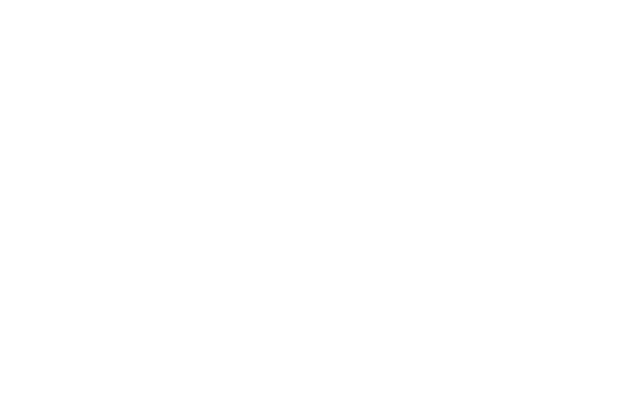
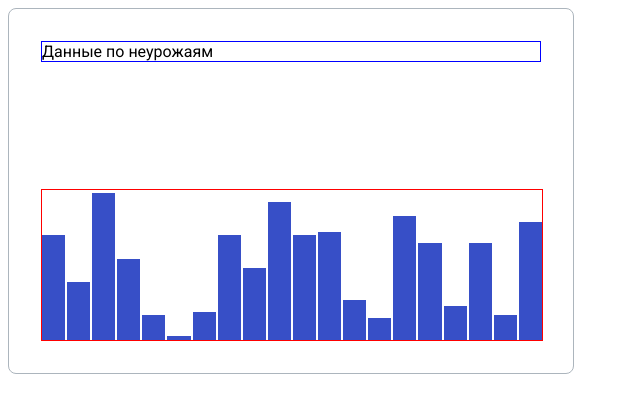
Before and after one commit to js-tasks-ru/htmlcss-20220414_phpwork, a website: page 04-lection2/01-histogram/index.html in a window 1280 px wide. Shown: the whole page, without its empty margins (0-640 px from the left). Drawn offline with Linux system fonts and the light colour scheme.

Commit message:
step 1 of lection2 task1 (histogram)

```diff
--- a/04-lection2/01-histogram/histogram.css
+++ b/04-lection2/01-histogram/histogram.css
@@ -0,0 +1,35 @@
+.histogram {
+    width: 500px;
+    height: 300px;
+    border: 1px solid var(--grey-3);
+    border-radius: 8px;
+    padding: 2em;
+
+    display: flex;
+    flex-direction: column;
+    justify-content: space-between;
+}
+
+.histogram__title {
+    border: 1px solid blue;
+}
+
+.histogram__box {
+    display: flex;
+    justify-content: space-between;
+    align-items: flex-end;
+    height: 150px;
+    width: 100%;
+    border: 1px solid red;
+}
+
+.histogram__item {
+    height: var(--hvalue);
+    flex-basis: 100%;
+    margin-right: 2px;
+    background-color: var(--blue);
+}
+
+.histogram__item:last-of-type {
+    margin-right: 0;
+}
--- a/04-lection2/01-histogram/index.html
+++ b/04-lection2/01-histogram/index.html
@@ -6,6 +6,33 @@
         <link rel="stylesheet" href="./histogram.css">
     </head>
     <body>
+        <div class="histogram">
+            <div class="histogram__title">
+                Данные по неурожаям
+            </div>
 
+            <div class="histogram__box">
+                <div class="histogram__item" style="--hvalue: 70%;"></div>
+                <div class="histogram__item" style="--hvalue: 39%;"></div>
+                <div class="histogram__item" style="--hvalue: 98%;"></div>
+                <div class="histogram__item" style="--hvalue: 54%;"></div>
+                <div class="histogram__item" style="--hvalue: 17%;"></div>
+                <div class="histogram__item" style="--hvalue: 3%;"></div>
+                <div class="histogram__item" style="--hvalue: 19%;"></div>
+                <div class="histogram__item" style="--hvalue: 70%;"></div>
+                <div class="histogram__item" style="--hvalue: 48%;"></div>
+                <div class="histogram__item" style="--hvalue: 92%;"></div>
+                <div class="histogram__item" style="--hvalue: 70%;"></div>
+                <div class="histogram__item" style="--hvalue: 72%;"></div>
+                <div class="histogram__item" style="--hvalue: 27%;"></div>
+                <div class="histogram__item" style="--hvalue: 15%;"></div>
+                <div class="histogram__item" style="--hvalue: 83%;"></div>
+                <div class="histogram__item" style="--hvalue: 65%;"></div>
+                <div class="histogram__item" style="--hvalue: 23%;"></div>
+                <div class="histogram__item" style="--hvalue: 65%;"></div>
+                <div class="histogram__item" style="--hvalue: 17%;"></div>
+                <div class="histogram__item" style="--hvalue: 79%;"></div>
+            </div>
+        </div>
     </body>
 </html>
```
